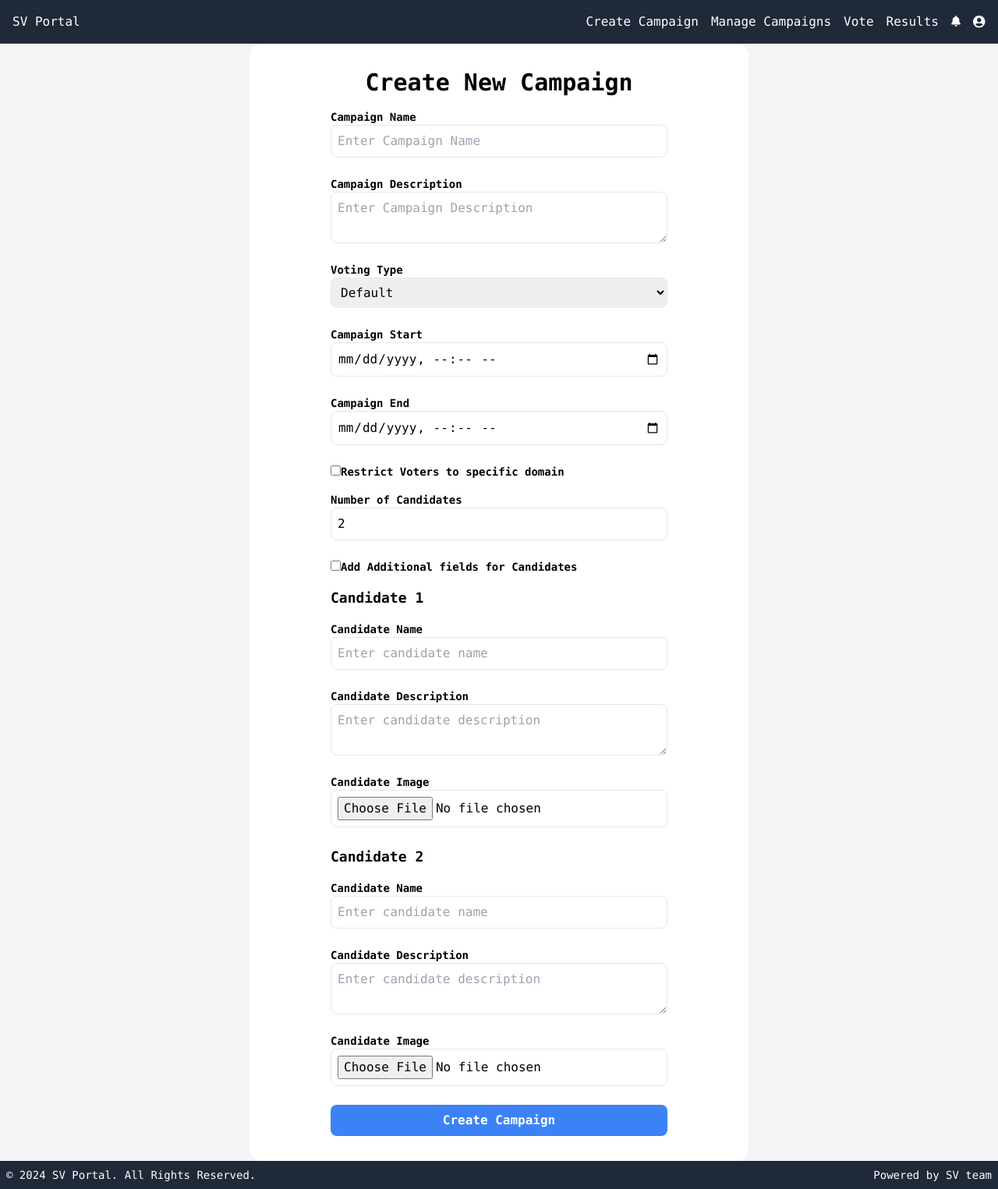
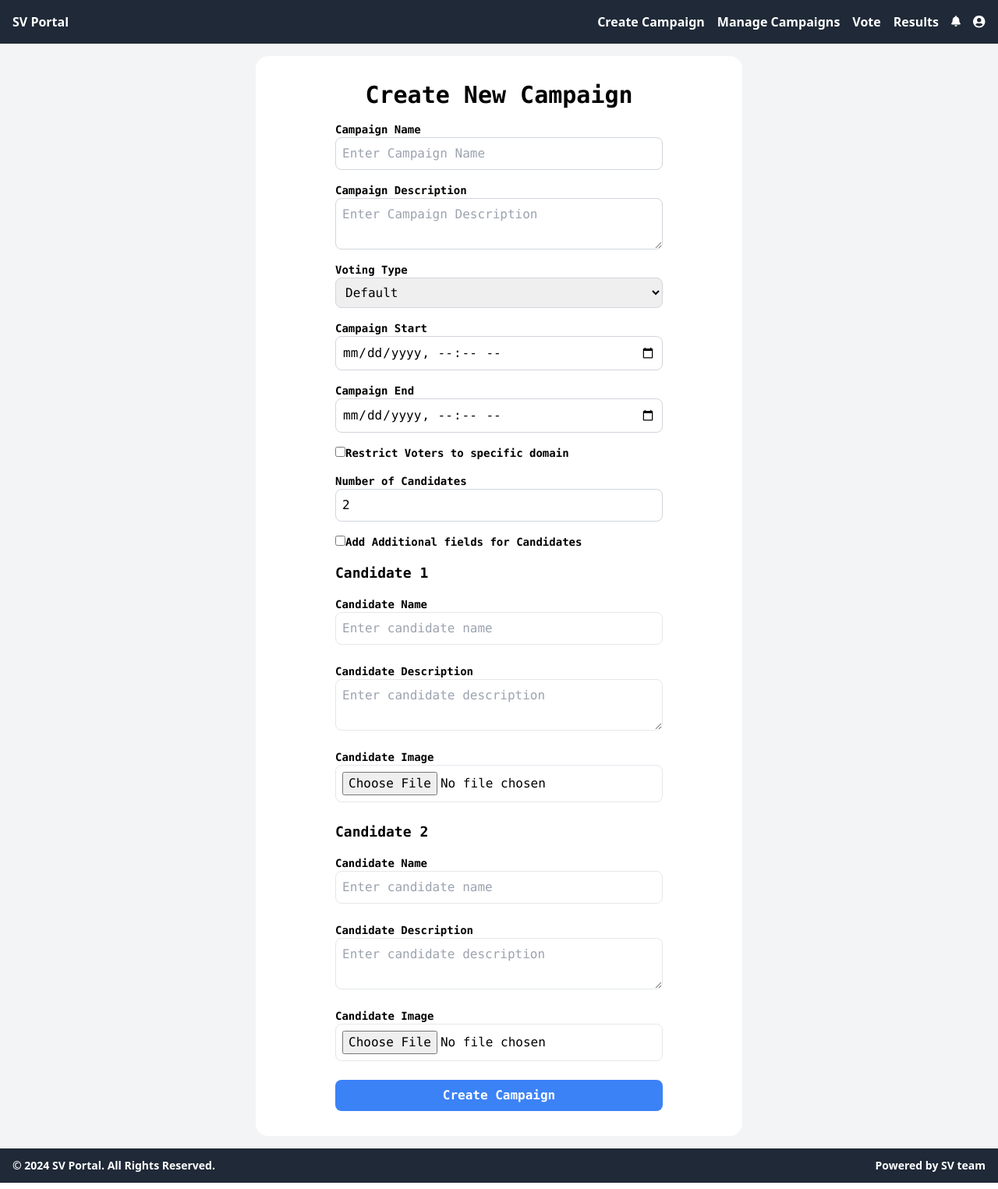
Before and after one commit to faizalam1/FYPVotingPlatform, a Next.js app: page /portal/campaigns/create in a window 1280 px wide. Shown: the whole page at 78% size. Built offline with nearby package versions, Linux system fonts and the light colour scheme.

Commit message:
YASIR: Modified Css of Verify,signUp, signIn, Portal Navbar and Fotter

```diff
--- a/app/app/auth/page.jsx
+++ b/app/app/auth/page.jsx
@@ -3,11 +3,11 @@ import Signup from "@/components/Signup";
 
 const Auth = () => {
   return (
-    <main className="flex flex-row justify-center w-full space-x-0 bg-[#f3f4f6] text-black p-4">
-        <section className="bg-white p-4 rounded-2xl">
+    <main className="flex flex-row justify-center w-full h-fit space-x-16 bg-[#f3f4f6] text-black p-5 font-sans">
+        <section className="bg-white p-4 rounded-2xl space-y-4 w-96">
             <Signin />
         </section>
-        <section className="bg-gray-50 p-4 rounded-2xl">
+        <section className="bg-white p-4 rounded-2xl space-y-4 w-96">
             <Signup />
         </section>
     </main>
--- a/app/app/auth/verify/page.jsx
+++ b/app/app/auth/verify/page.jsx
@@ -2,10 +2,8 @@ import Verify from "@/components/Verify"
 
 const VerifyPage = () => {
   return (
-    <main >
-
-
-    <section className=" bg-white p-2 ">
+    <main className="flex flex-row justify-center w-full h-screen space-x-16 bg-[#f3f4f6] text-black p-8 font-sans">
+    <section className="bg-white p-4 rounded-2xl space-y-7 w-96">
         <Verify />
       </section>
     </main>
--- a/app/portal/campaigns/create/page.jsx
+++ b/app/portal/campaigns/create/page.jsx
@@ -2,7 +2,7 @@ import CampaignCreation from '@/components/Portal/CampaignCreation'
 
 const CampaignCreationPage = () => {
   return (
-    <div className="bg-[#F3F4F6] flex flex-col justify-center items-center w-full">
+    <div className="bg-[#F3F4F6] flex flex-col justify-center items-center w-full p-4">
         <CampaignCreation />
     </div>
   )
--- a/components/Portal/CampaignCreation.jsx
+++ b/components/Portal/CampaignCreation.jsx
@@ -37,14 +37,14 @@ const CampaignCreation = () => {
     }
 
     return (
-        <section className="flex flex-col justify-center items-center space-y-4 bg-white rounded-2xl p-8 lg:w-1/2 md:w-3/4 sm:w-full">
+        <section className="flex flex-col justify-center items-center space-y-4 bg-white rounded-2xl p-8 lg:w-1/2 md:w-3/4 sm:w-full p-4">
             <h1 className="text-3xl font-bold">Create New Campaign</h1>
             <form className="flex flex-col space-y-4 justify-center w-3/4">
                 <div className="flex flex-col">
                     <label className="text-sm font-semibold">Campaign Name</label>
                     <input
                         type="text"
-                        className="border border-gray-200 rounded-lg p-2 mb-2"
+                        className="p-2 border rounded-lg border-gray-300 w-full"
                         placeholder="Enter Campaign Name"
                         value={campaignName}
                         onChange={(e) => setCampaignName(e.target.value)}
@@ -53,7 +53,7 @@ const CampaignCreation = () => {
                 <div className="flex flex-col">
                     <label className="text-sm font-semibold">Campaign Description</label>
                     <textarea
-                        className="border border-gray-200 rounded-lg p-2 mb-2"
+                         className="p-2 border rounded-lg border-gray-300 w-full"
                         placeholder="Enter Campaign Description"
                         value={campaignDescription}
                         onChange={(e) => setCampaignDescription(e.target.value)}
@@ -62,7 +62,7 @@ const CampaignCreation = () => {
                 <div className="flex flex-col">
                     <label className="text-sm font-semibold">Voting Type</label>
                     <select
-                        className="border border-gray-200 rounded-lg p-2 mb-2"
+                         className="p-2 border rounded-lg border-gray-300 w-full"
                         value={votingType}
                         onChange={(e) => setVotingType(e.target.value)}
                     >
@@ -74,7 +74,7 @@ const CampaignCreation = () => {
                     <label className="text-sm font-semibold">Campaign Start</label>
                     <input
                         type="datetime-local"
-                        className="border border-gray-200 rounded-lg p-2 mb-2"
+                        className="p-2 border rounded-lg border-gray-300 w-full"
                         onChange={(e) => setCampaignStart(convertDateTimetoUTC(e.target.value))}
                     />
                 </div>
@@ -82,7 +82,7 @@ const CampaignCreation = () => {
                     <label className="text-sm font-semibold">Campaign End</label>
                     <input
                         type="datetime-local"
-                        className="border border-gray-200 rounded-lg p-2 mb-2"
+                        className="p-2 border rounded-lg border-gray-300 w-full"
                         onChange={(e) => setCampaignEnd(convertDateTimetoUTC(e.target.value))}
                     />
                 </div>
@@ -101,7 +101,7 @@ const CampaignCreation = () => {
                         <label className="text-sm font-semibold">Allowed Domain</label>
                         <input
                             type="text"
-                            className="border border-gray-200 rounded-lg p-2 mb-2"
+                            className="p-2 border rounded-lg border-gray-300 w-full"
                             placeholder="Enter allowed domain"
                             value={domain}
                             onChange={(e) => setDomain(e.target.value)}
@@ -112,7 +112,7 @@ const CampaignCreation = () => {
                     <label className="text-sm font-semibold">Number of Candidates</label>
                     <input
                         type="number"
-                        className="border border-gray-200 rounded-lg p-2 mb-2"
+                        className="p-2 border rounded-lg border-gray-300 w-full"
                         value={numberOfCandidates}
                         onChange={(e) => setNumberOfCandidates(e.target.value)}
                     />
--- a/components/Portal/PortalFooter.jsx
+++ b/components/Portal/PortalFooter.jsx
@@ -3,14 +3,16 @@
 const Footer = () => {
   return (
     <footer
-      className="bg-[#1F2937] text-white flex justify-between p-2 text-sm"
+      className="font-sans font-semibold py-3 flex flex-row px-4 w-full bg-[#1F2937] text-white justify-between p-2 text-sm"
     >
-      <p>
+      <p className="leading-5 inline-block">
         © 2024 SV Portal. All Rights Reserved.
       </p>
-      <p>
+      <div className="flex flex-row space-x-2">
+      <p className="leading-5 inline-block">
         Powered by SV team
       </p>
+      </div>
     </footer>
   )
 }
--- a/components/Portal/PortalNavbar.jsx
+++ b/components/Portal/PortalNavbar.jsx
@@ -5,28 +5,28 @@ import Image from "next/image"
 const Navbar = () => {
   return (
     <nav
-      className="bg-[#1F2937] text-white flex justify-between p-4"
+      className="bg-[#1F2937] text-white flex justify-between p-4 font-semibold font-sans w-full px-4 py-4 "
     >
       <p>
         SV Portal
       </p>
       <ul className="flex justify-between space-x-4">
-        <li>
+        <li className="hover:underline">
           <Link href="/portal/campaigns/create">Create Campaign</Link>
         </li>
-        <li>
+        <li className="hover:underline">
           <Link href="/portal/campaigns">Manage Campaigns</Link>
         </li>
-        <li>
+        <li className="hover:underline">
           <Link href="/portal/campaigns/vote">Vote</Link>
         </li>
-        <li>
+        <li className="hover:underline">
           <Link href="/portal/campaigns/results">Results</Link>
         </li>
-        <li className="pt-1">
+        <li className="pt-1 hover:underline">
           <Image src="/assets/icons/notification.svg" alt="Notification" width={12} height={12} />
         </li>
-        <li className="pt-1">
+        <li className="pt-1 hover:underline">
           <Image src="/assets/icons/profile.svg" alt="Profile" width={16} height={16} />
         </li>
       </ul>
--- a/components/Signin.jsx
+++ b/components/Signin.jsx
@@ -86,7 +86,7 @@ const Signin = () => {
             data-tooltip-content="Please enter a valid email."
           ><br />
           <input
-          className="p-2 rounded-lg border border-gray-100 w-full rounded-md grid justify-items-start ..."
+         className="p-2 border rounded-lg border-gray-300 w-full"
             type="text"
             name="email"
             placeholder="Email"
--- a/components/Verify.jsx
+++ b/components/Verify.jsx
@@ -71,12 +71,12 @@ const Verify = () => {
     }
     return (
         <main className="  text-2x1 bg-white text-black">
-            <h2 className="font-semibold text-center text-2xl">
+            <h2 className="font-semibold text-center text-2xl ">
                 Verify your account
             </h2>
             <form className="space-y-7">
                 <div>
-                    <label htmlFor="email">Email:</label>
+                    <label htmlFor="email">Email</label>
                     <a
                         data-tooltip-id="emailError"
                         data-tooltip-variant="error"
@@ -101,7 +101,7 @@ const Verify = () => {
 
                 </div>
                 <div>
-                    <label htmlFor="token">Verification Code:</label>
+                    <label htmlFor="token">Verification Code</label>
                     <a
                         data-tooltip-id="tokenErrr"
                         data-tooltip-variant="error"
@@ -123,25 +123,25 @@ const Verify = () => {
                         hidden={!token || tokenRegex.test(token)}
                     />
                 </div>
-                <div className="  bg-green-500 rounded-md text-white   text-center  font-medium">
+
                     <button
                         onClick={handleVerify}
                         disabled={!email || !token || !emailRegex.test(email) || !tokenRegex.test(token)}
-                        className="p-2 bg-indigo-700 rounded-md text-white hover:bg-indigo-900 font-medium w-full"
+                        className="p-2 bg-indigo-700 rounded-xl text-white hover:bg-indigo-900 font-medium w-full"
                     >
                         Verify
                     </button>
-                </div>
-                <div className="bg-indigo-600 rounded-md text-white   text-center  font-medium">
+
+
                     <button
                         onClick={resendCode}
                         disabled={!email || !emailRegex.test(email)}
-                        className=" font-large rounded-lg text-sm px-5 py-2.5 me-2 mb-2 hover:bg-white-100  hover:text-black"
+                        className="text-gray-900 bg-[#f3f4f6] border border-gray-300  hover:bg-gray-100 font-medium rounded-xl text-sm px-5 py-2.5 me-2 mb-2 hover:bg-gray-200"
                     >
                         Resend Verification Code
                     </button>
 
-                </div>
+
             </form>
 
         </main>
```
